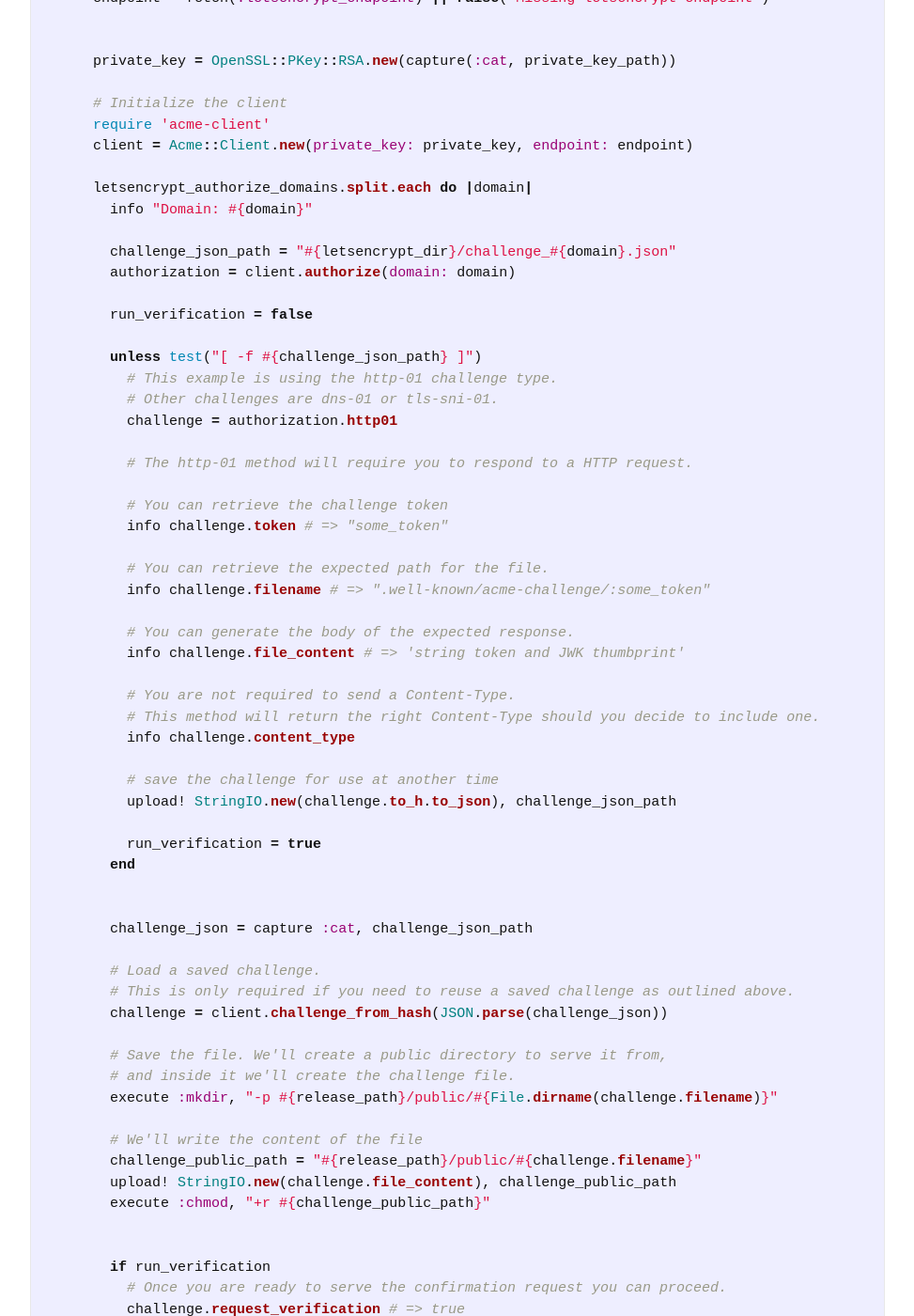
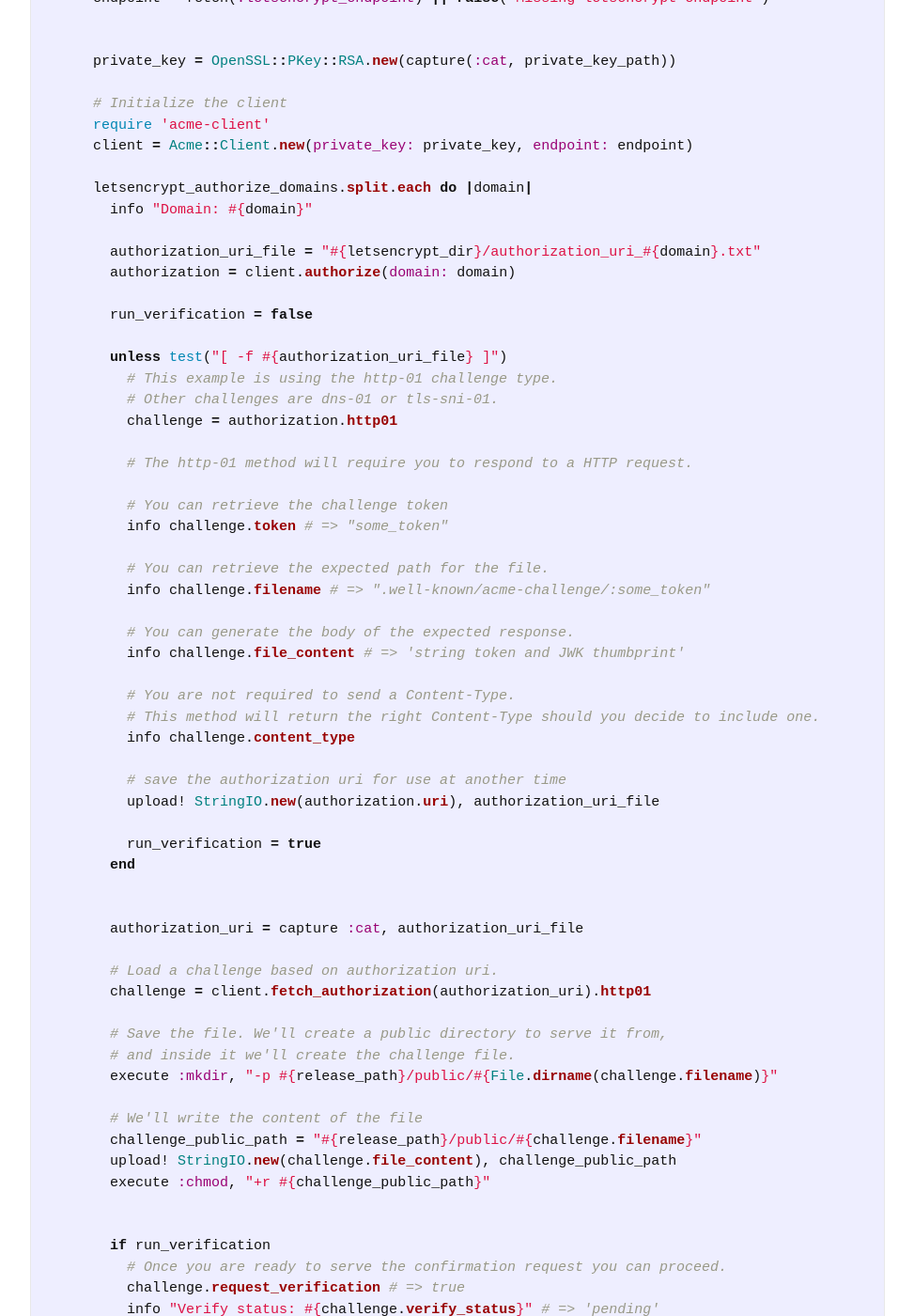
Before and after one commit to BeyondScheme/BeyondScheme.github.io, a Jekyll site: the page built from _posts/2016-08-06-setting-up-automated-ssl-for-rails-app-with-lets-encrypt.md, in a window 1280 px wide and 1400 px high, scrolled down 3151 px. Shown: the whole window at 94% size, without its empty margins (153-1126 px from the left). Built offline with Jekyll 4.4.1, drawn with Linux system fonts in a browser that asks for light colours; nearby versions of some CDN libraries; comment, search, counter and statistics services are not loaded; some of the changed text lies outside the part shown.

Commit message:
Update authorize domain rake task to work with acme-client 0.5.0

```diff
--- a/_posts/2016-08-06-setting-up-automated-ssl-for-rails-app-with-lets-encrypt.md
+++ b/_posts/2016-08-06-setting-up-automated-ssl-for-rails-app-with-lets-encrypt.md
@@ -146,12 +146,12 @@
       letsencrypt_authorize_domains.split.each do |domain|
         info "Domain: #{domain}"
 
-        challenge_json_path = "#{letsencrypt_dir}/challenge_#{domain}.json"
+        authorization_uri_file = "#{letsencrypt_dir}/authorization_uri_#{domain}.txt"
         authorization = client.authorize(domain: domain)
 
         run_verification = false
 
-        unless test("[ -f #{challenge_json_path} ]")
+        unless test("[ -f #{authorization_uri_file} ]")
           # This example is using the http-01 challenge type.
           # Other challenges are dns-01 or tls-sni-01.
           challenge = authorization.http01
@@ -171,18 +171,17 @@
           # This method will return the right Content-Type should you decide to include one.
           info challenge.content_type
 
-          # save the challenge for use at another time
-          upload! StringIO.new(challenge.to_h.to_json), challenge_json_path
+          # save the authorization uri for use at another time
+          upload! StringIO.new(authorization.uri), authorization_uri_file
 
           run_verification = true
         end
 
 
-        challenge_json = capture :cat, challenge_json_path
+        authorization_uri = capture :cat, authorization_uri_file
 
-        # Load a saved challenge.
-        # This is only required if you need to reuse a saved challenge as outlined above.
-        challenge = client.challenge_from_hash(JSON.parse(challenge_json))
+        # Load a challenge based on authorization uri.
+        challenge = client.fetch_authorization(authorization_uri).http01
 
         # Save the file. We'll create a public directory to serve it from,
         # and inside it we'll create the challenge file.
@@ -206,7 +205,7 @@
         else
           info "Skipped verification of challenge. It's already verified."
           info "If you want to verify different domain please remove file:"
-          info "#{challenge_json_path} and run the task again."
+          info "#{authorization_uri_file} and run the task again."
         end
       end
     end
```
